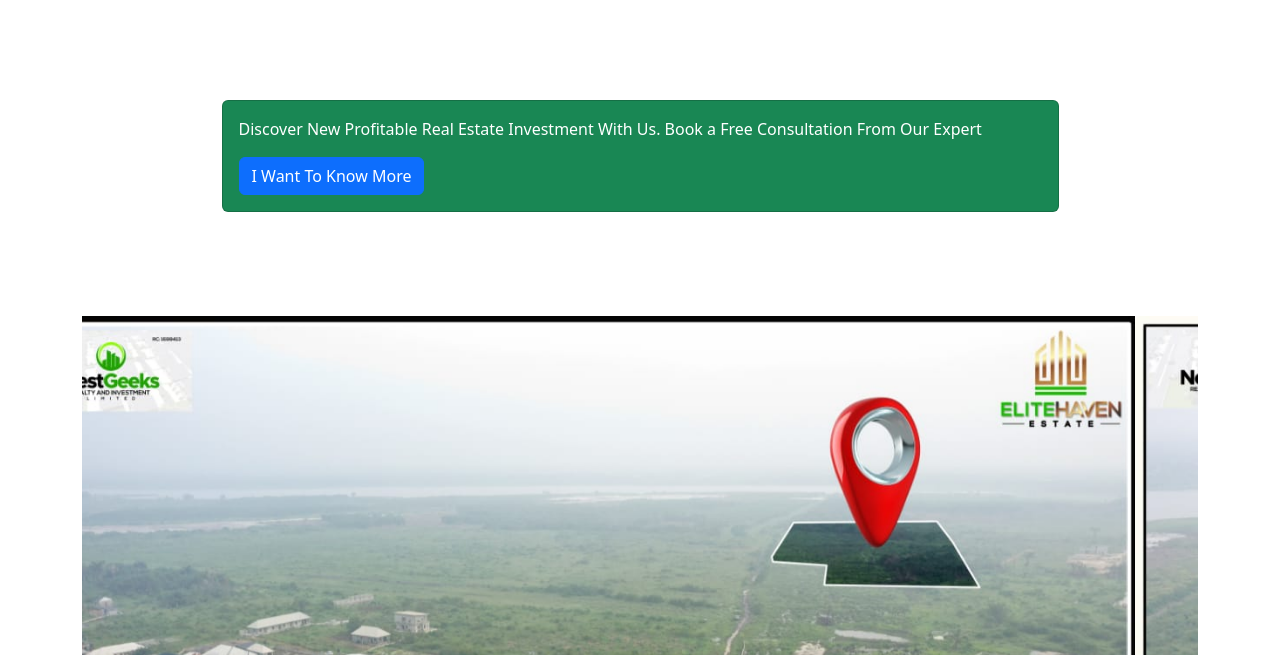
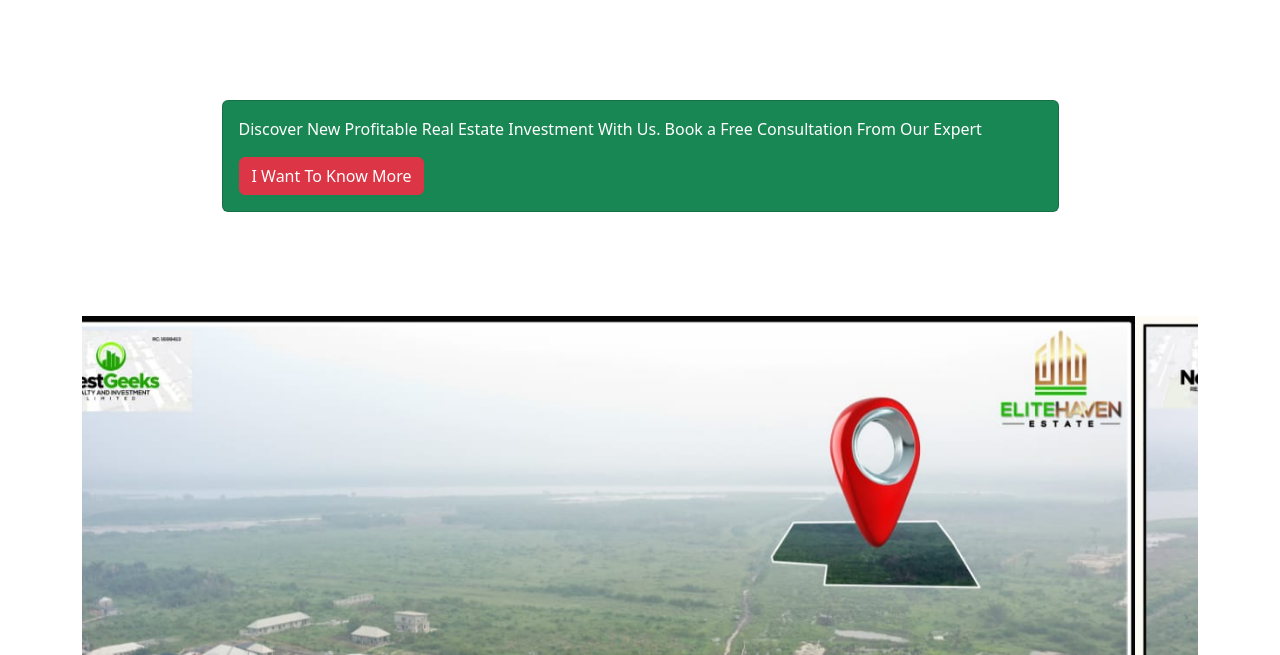
Before and after one commit to Sun3350/NestGeeks, a plain HTML site: page Index.html in a window 1280 px wide. Shown: the part 145-800 px from the top of the page. Drawn offline with nearby package versions, Linux system fonts and the light colour scheme.

Commit message:
Update Index.html

```diff
--- a/Index.html
+++ b/Index.html
@@ -19,6 +19,7 @@
             flex-direction: column;
             justify-content: center;
             align-items: center;
+margin-bottom:10vh;
         }
 
          .description:nth-child(1){
@@ -26,6 +27,7 @@
             color: green;
             text-align: center;
             margin-top: 7vh;
+margin-bottom:3vh;
          }
 
          .container-text{
@@ -48,7 +50,7 @@
       <div class="card-body">
         <p class="card-text">Discover New Profitable Real Estate Investment With Us.
         Book a Free Consultation From Our Expert </p>
-        <a href="https://wa.link/0wkgnz" class="btn btn-primary">I Want To Know More</a>
+        <a href="https://wa.link/0wkgnz" class="btn btn-danger">I Want To Know More</a>
       </div>
     </div>
 
```
